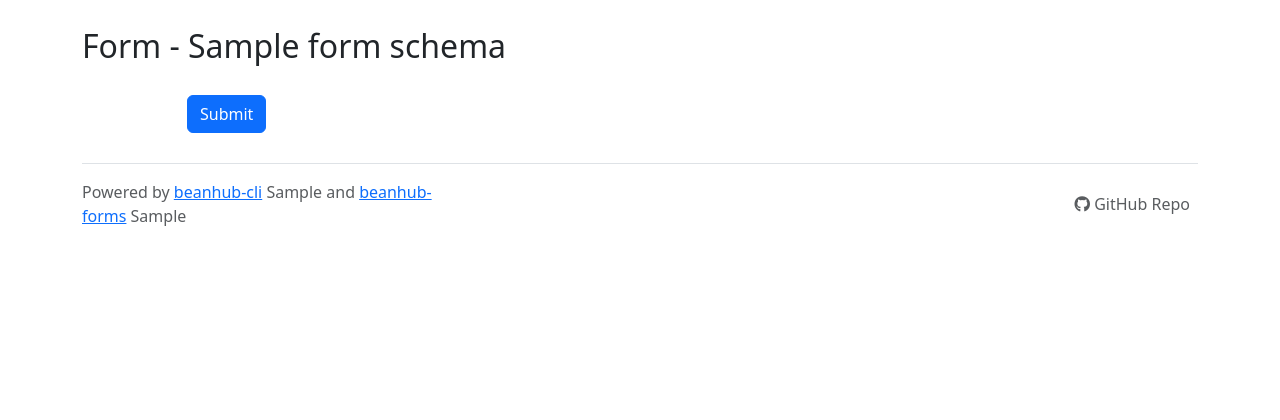
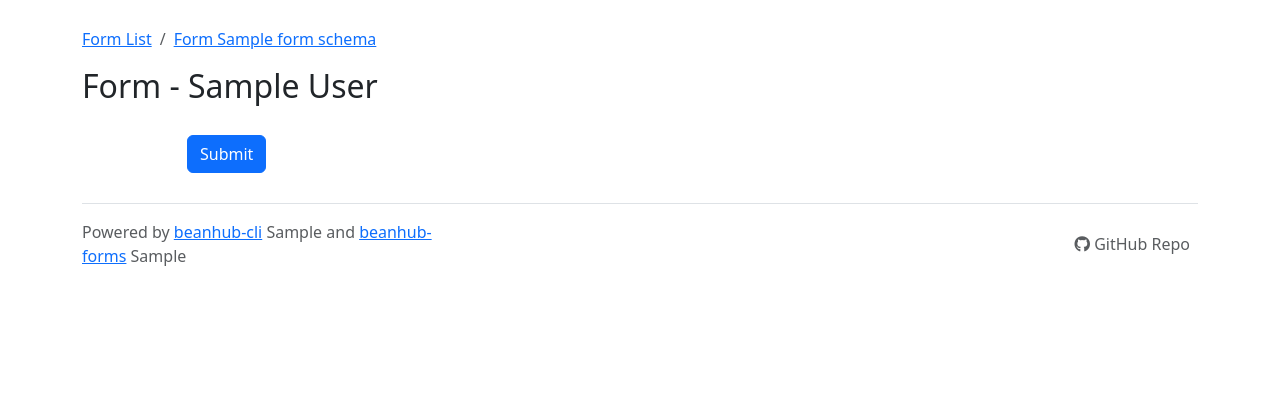
Before and after one commit to LaunchPlatform/beanhub-cli, a Python web app: template beanhub_cli/forms/app/templates/form.html in a window 1280 px wide. Shown: the part 347-767 px from the top of the page. Run offline with Jinja, Linux system fonts and the light colour scheme; the template is opened without the code that fills it: most values are stand-ins (such as "Sample title", 1, 10 or a date in 2020).

Commit message:
Update layout

```diff
--- a/beanhub_cli/forms/app/templates/form.html
+++ b/beanhub_cli/forms/app/templates/form.html
@@ -63,6 +63,13 @@
 {% endblock js %}
 
 {% block content %}
-  <h2>Form - {{ form_schema.name }}</h2>
+  <nav aria-label="breadcrumb">
+    <ol class="breadcrumb">
+      <li class="breadcrumb-item"><a href="{{ url_for('home') }}">Form List</a></li>
+      <li class="breadcrumb-item active"><a href="{{ url_for('submit_form', form_name=form_schema.name) }}" ria-current="page">Form {{ form_schema.name }}</a></li>
+    </ol>
+  </nav>
+
+  <h2>Form - {{ form_schema.name if form_schema.display_name is none else form_schema.display_name }}</h2>
   <div id="custom-form"></div>
 {% endblock content %}
--- a/beanhub_cli/forms/app/templates/home.html
+++ b/beanhub_cli/forms/app/templates/home.html
@@ -5,6 +5,12 @@
 {% endblock %}
 
 {% block content %}
+  <nav aria-label="breadcrumb">
+    <ol class="breadcrumb">
+      <li class="breadcrumb-item active"><a href="{{ url_for('home') }}" ria-current="page">Form List</a></li>
+    </ol>
+  </nav>
+
   {% if form_doc is none %}
     <p>No form definitions found</p>
   {% else %}
--- a/beanhub_cli/forms/app/templates/layout.html
+++ b/beanhub_cli/forms/app/templates/layout.html
@@ -14,7 +14,7 @@
   <body>
     <nav class="navbar navbar-expand-lg">
       <div class="container">
-        <a class="navbar-brand" href="{{ url_for('home') }}">
+        <a class="navbar-brand" href="https://beanhub.io">
           <img src="https://beanhub.io/images/logo.svg" alt="BeanHub - your smart accounting book" title="BeanHub - your smart accounting book">
           <span class="ms-2 fs-4">Forms</span>
         </a>
```
